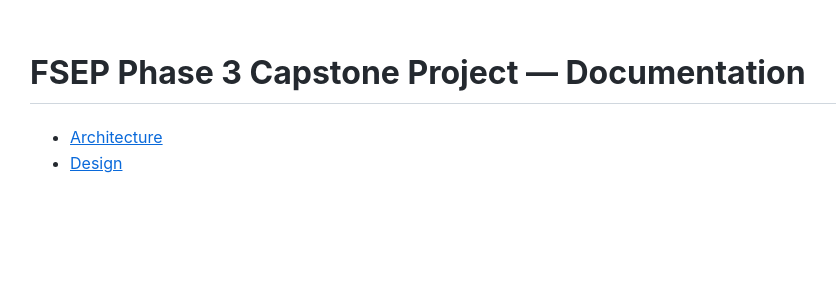
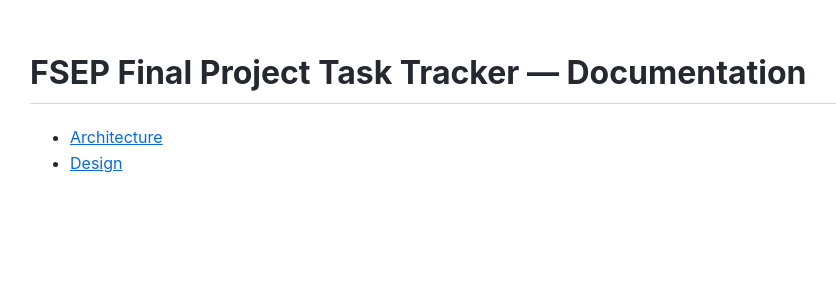
Before and after one commit to iltStudent11/FSEP-Final-Project-Task-Tracker, a Jekyll site: the page built from docs/index.md, in a window 1280 px wide. Shown: the top 300 px of the page, without its empty margins (160-996 px from the left). Built offline with Jekyll 4.4.1, drawn with Linux system fonts in a browser that asks for light colours; our own code applies the rules of GitHub Pages for plain Markdown files.

Commit message:
fix: update documentation title to reflect project name change

```diff
--- a/docs/index.md
+++ b/docs/index.md
@@ -1,4 +1,4 @@
-# FSEP Phase 3 Capstone Project — Documentation
+# FSEP Final Project Task Tracker — Documentation
 
 - [Architecture](ARCHITECTURE.md)
 - [Design](DESIGN.md)
```
